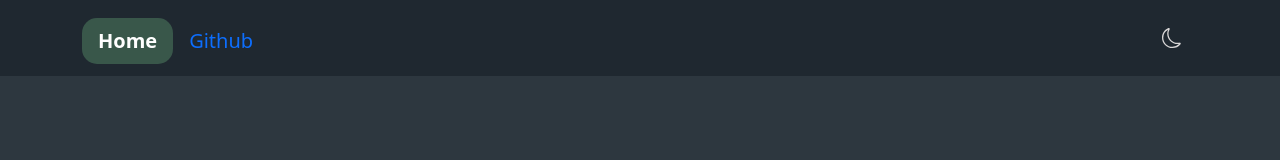
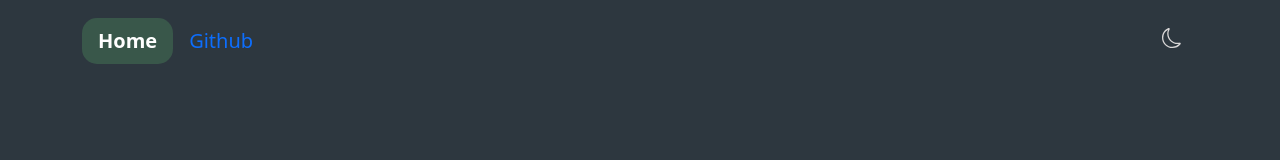
Before and after one commit to linhy24/darkmode-switch, a plain HTML site: page index.html in a window 1280 px wide. Drawn offline with nearby package versions, Linux system fonts and the dark colour scheme.

Commit message:
UI update

```diff
--- a/darkmode.css
+++ b/darkmode.css
@@ -26,10 +26,6 @@
 		border-color: #b9b7b7;
 	}
 
-	.navbar {
-		background-color: #1f2830;
-	}
-
 	.nav-pills > li > a.active {
 		background-color: #39574a !important;
 	}
```
